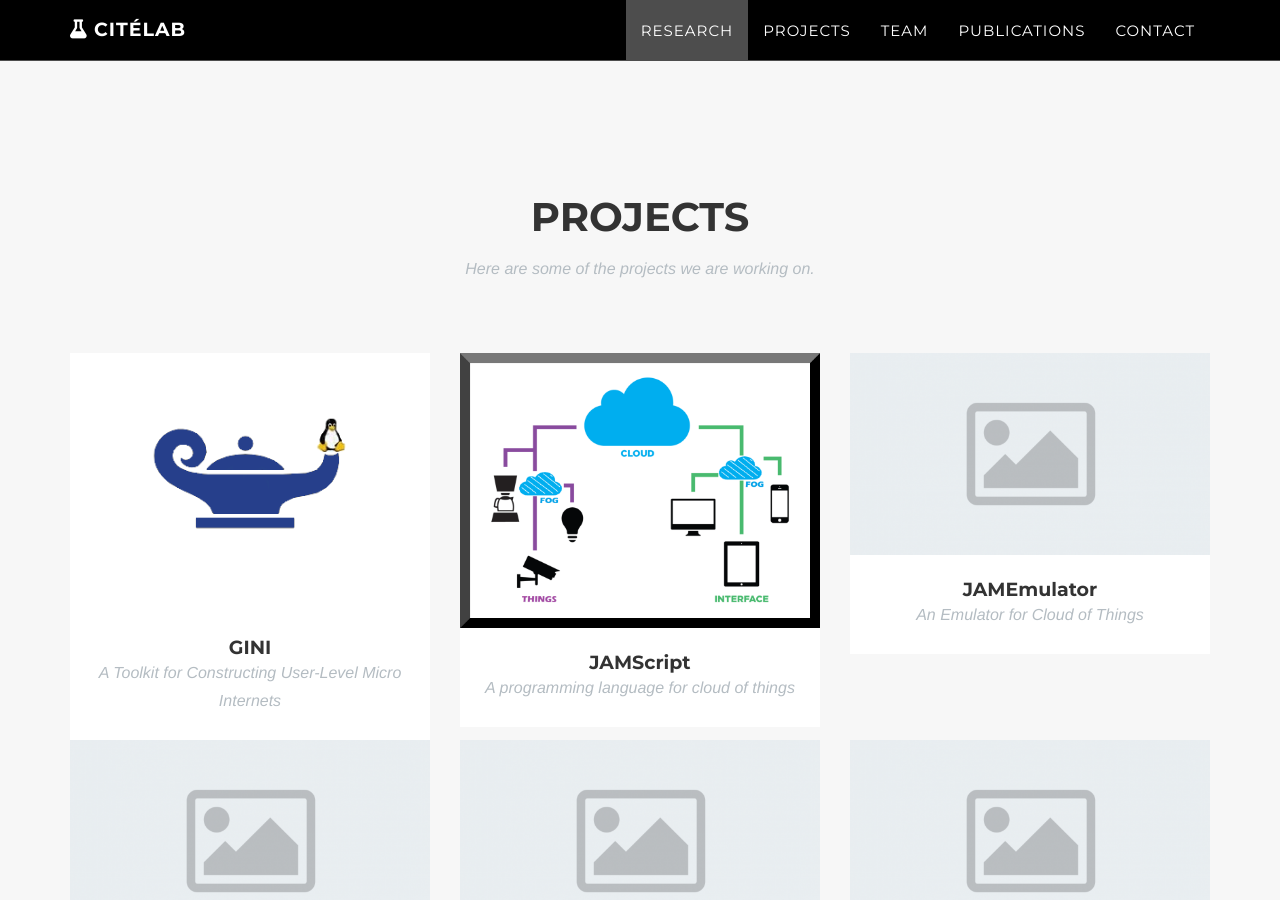
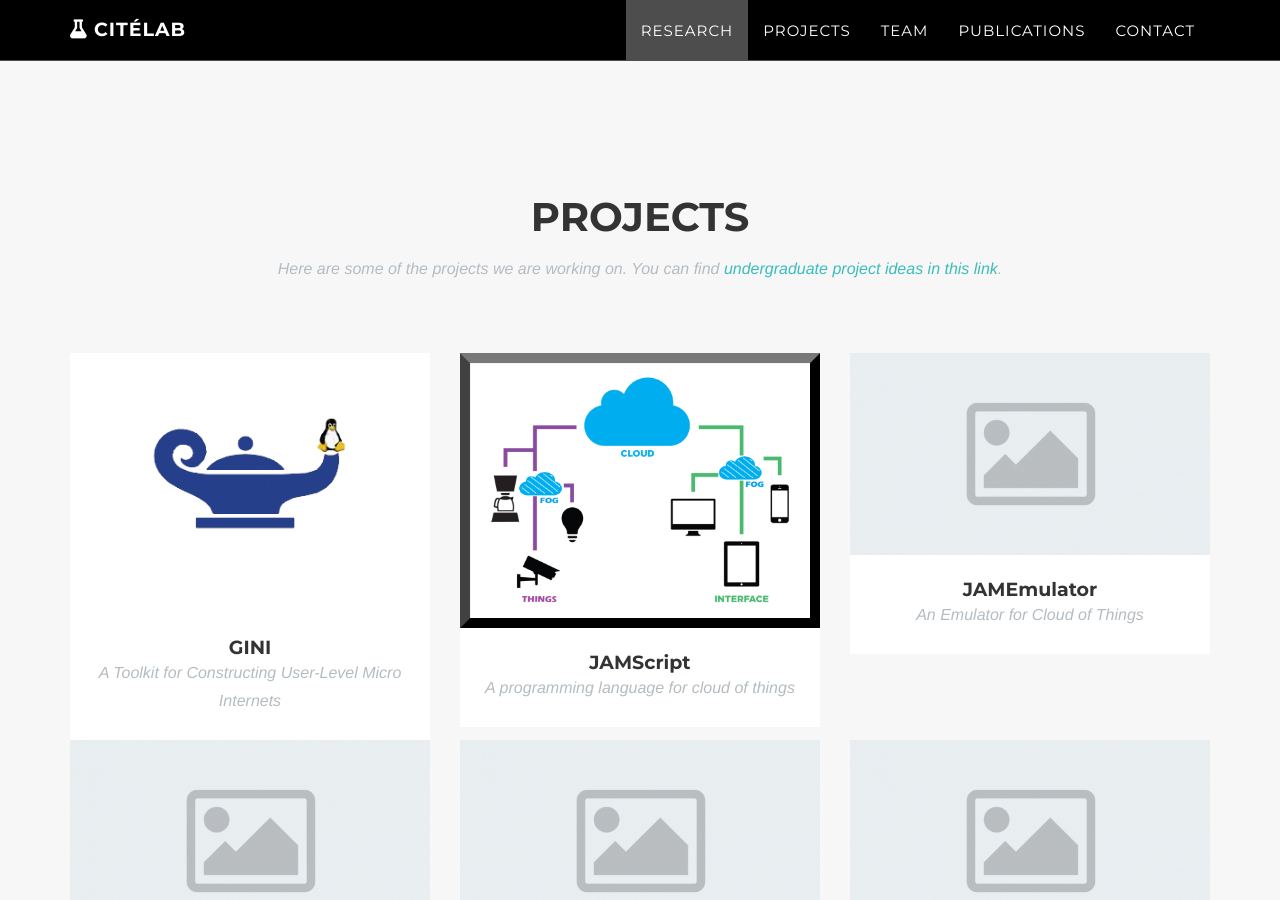
Before and after one commit to citelab/citelab.github.io, a Jekyll site: the page built from index.html, in a window 1280 px wide and 900 px high, scrolled down 1772 px. Built offline with Jekyll 4.4.1, drawn with Linux system fonts in a browser that asks for light colours; some web fonts are replaced.

Commit message:
Update projects_grid.html

```diff
--- a/_includes/projects_grid.html
+++ b/_includes/projects_grid.html
@@ -4,7 +4,7 @@
     <div class="row">
       <div class="col-lg-12 text-center">
         <h2 class="section-heading">projects</h2>
-        <h3 class="section-subheading text-muted">Here are some of the projects we are working on.</h3>
+        <h3 class="section-subheading text-muted">Here are some of the projects we are working on. You can find <a href="https://slack-files.com/T03DK0DBM-FP8CPQ1FD-1e1ecea2ea">undergraduate project ideas in this link</a>.</h3>
       </div>
     </div>
     {% assign needpadding = site.projects.size | modulo: 3 %}
```
